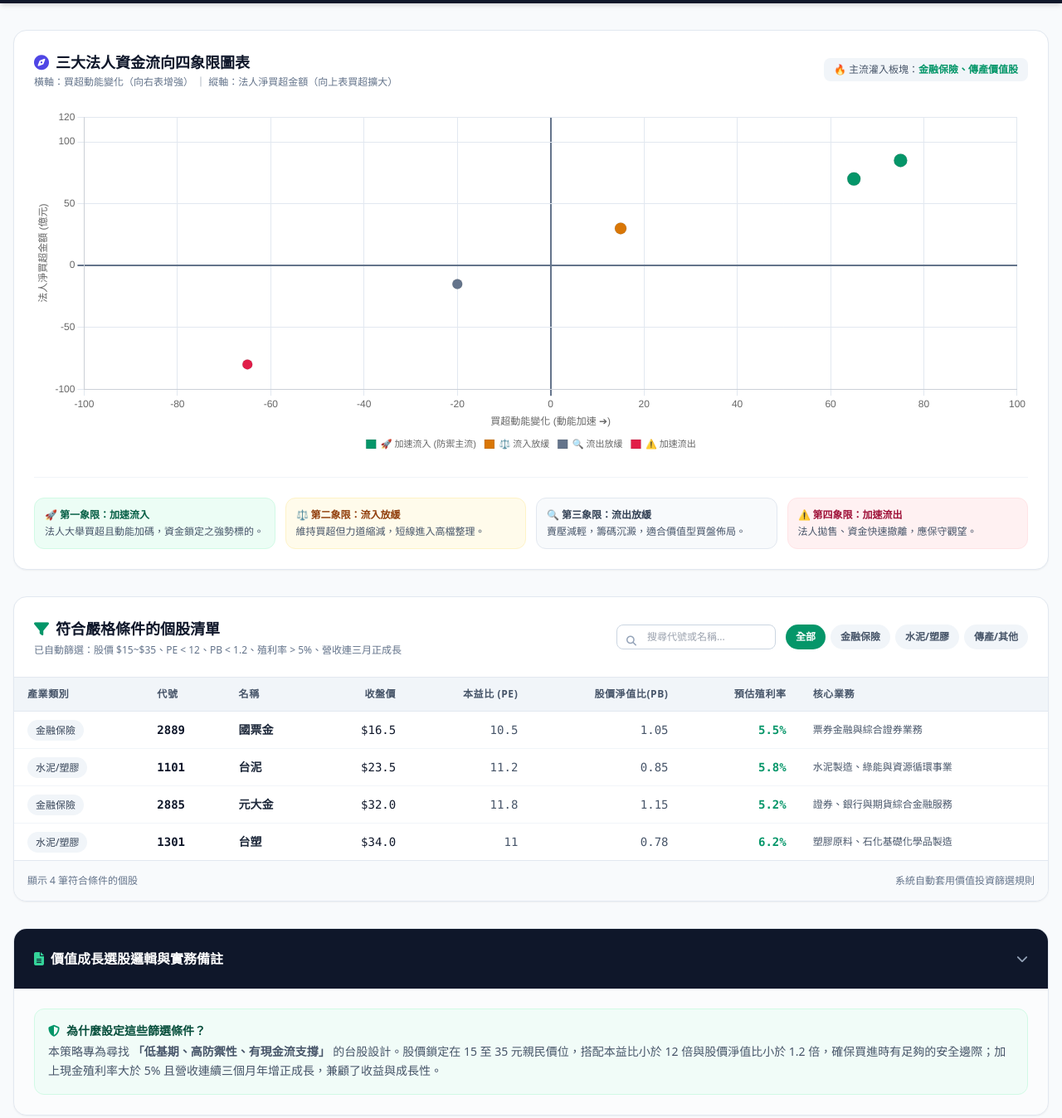
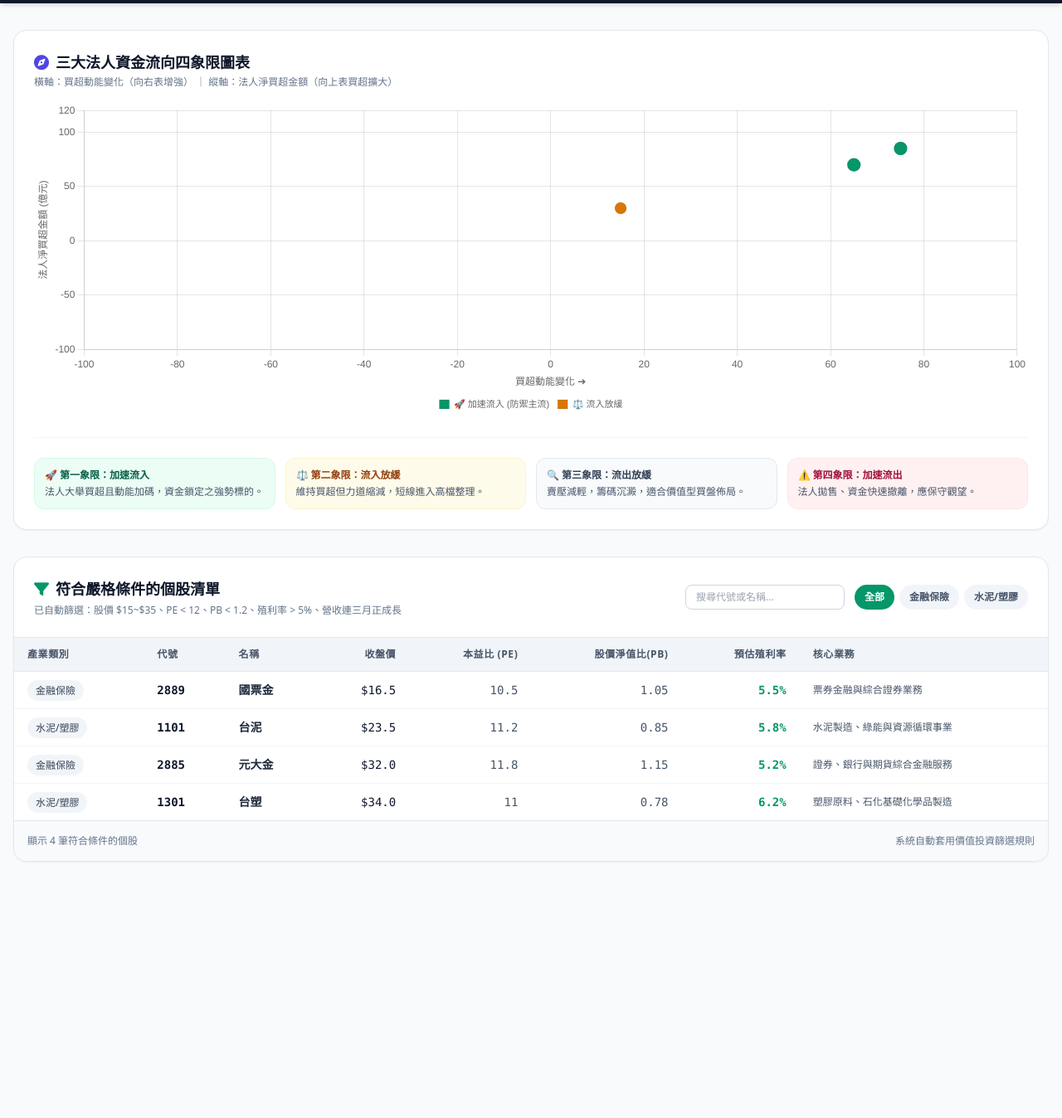
Before and after one commit to testbe2000be-creator/test123, a plain HTML site: page index.html in a window 1280 px wide. Shown: the part 100-1448 px from the top of the page at 83% size. After the commit the page ends 1219 px from the top, so only its background shows below. Drawn offline with nearby package versions, Linux system fonts and the light colour scheme.

Commit message:
index.html

```diff
--- a/index.html
+++ b/index.html
@@ -22,7 +22,7 @@
                 </h1>
                 <p class="text-slate-400 text-sm mt-1">股價 $15~$35 ｜ PE &lt; 12 ｜ PB &lt; 1.2 ｜ 殖利率 &gt; 5% ｜ 近3月營收YoY正成長</p>
             </div>
-            <div class="mt-4 md:mt-0 flex gap-3">
+            <div class="mt-4 md:mt-0">
                 <button onclick="exportCSV()" class="bg-emerald-600 hover:bg-emerald-500 text-white px-4 py-2 rounded-lg text-sm font-medium transition flex items-center gap-2 shadow-sm">
                     <i class="fa-solid fa-download"></i> 匯出篩選 CSV
                 </button>
@@ -35,19 +35,15 @@
 
         <!-- SECTION 1: 三大法人籌碼資金流向四象限圖表 -->
         <section class="bg-white p-6 rounded-2xl shadow-sm border border-slate-200">
-            <div class="flex flex-col md:flex-row justify-between items-start md:items-center mb-6 gap-4">
-                <div>
+            <div class="mb-4">
                 <h2 class="text-lg font-bold text-slate-900 flex items-center gap-2">
                     <i class="fa-solid fa-compass text-indigo-600"></i> 三大法人資金流向四象限圖表
                 </h2>
                 <p class="text-xs text-slate-500 mt-0.5">橫軸：買超動能變化（向右表增強） ｜ 縱軸：法人淨買超金額（向上表買超擴大）</p>
             </div>
-                <div class="flex items-center gap-3 bg-slate-100 px-3 py-1.5 rounded-lg text-xs font-medium text-slate-600">
-                    <span>🔥 主流灌入板塊：<strong class="text-emerald-600">金融保險、傳產價值股</strong></span>
-                </div>
-            </div>
 
-            <div class="relative w-full h-[350px] md:h-[420px]">
+            <!-- 固定高度畫布容器避免空白 -->
+            <div style="width: 100%; height: 380px; position: relative;">
                 <canvas id="quadrantChart"></canvas>
             </div>
 
@@ -84,14 +80,12 @@
                 <!-- 搜尋與產業分類 -->
                 <div class="flex flex-col md:flex-row gap-3 w-full md:w-auto">
                     <div class="relative">
-                        <i class="fa-solid fa-search absolute left-3 top-3 text-slate-400 text-xs"></i>
-                        <input type="text" id="searchInput" placeholder="搜尋代號或名稱..." onkeyup="filterTable()" class="pl-9 pr-4 py-1.5 border border-slate-300 rounded-lg focus:outline-none focus:ring-2 focus:ring-emerald-500 text-xs w-full md:w-48">
+                        <input type="text" id="searchInput" placeholder="搜尋代號或名稱..." onkeyup="filterTable()" class="pl-3 pr-4 py-1.5 border border-slate-300 rounded-lg focus:outline-none focus:ring-2 focus:ring-emerald-500 text-xs w-full md:w-48">
                     </div>
                     <div class="flex gap-1.5 overflow-x-auto pb-1 md:pb-0" id="industryFilters">
                         <button onclick="filterIndustry('全部')" class="industry-btn px-3 py-1 rounded-full text-xs font-semibold bg-emerald-600 text-white transition">全部</button>
                         <button onclick="filterIndustry('金融保險')" class="industry-btn px-3 py-1 rounded-full text-xs font-semibold bg-slate-100 text-slate-600 hover:bg-slate-200 transition">金融保險</button>
                         <button onclick="filterIndustry('水泥/塑膠')" class="industry-btn px-3 py-1 rounded-full text-xs font-semibold bg-slate-100 text-slate-600 hover:bg-slate-200 transition">水泥/塑膠</button>
-                        <button onclick="filterIndustry('傳產/其他')" class="industry-btn px-3 py-1 rounded-full text-xs font-semibold bg-slate-100 text-slate-600 hover:bg-slate-200 transition">傳產/其他</button>
                     </div>
                 </div>
             </div>
@@ -121,34 +115,10 @@
             </div>
         </section>
 
-        <!-- SECTION 3: 價值投資策略白話文備註 -->
-        <section class="bg-white rounded-2xl shadow-sm border border-slate-200 overflow-hidden">
-            <div class="p-6 bg-slate-900 text-white flex justify-between items-center cursor-pointer" onclick="toggleReport()">
-                <div class="flex items-center gap-2">
-                    <i class="fa-solid fa-file-lines text-emerald-400"></i>
-                    <h2 class="text-base font-bold">價值成長選股邏輯與實務備註</h2>
-                </div>
-                <button class="text-slate-400 hover:text-white text-sm">
-                    <i class="fa-solid fa-chevron-down" id="reportChevron"></i>
-                </button>
-            </div>
-            <div id="reportContent" class="p-6 space-y-6 text-sm text-slate-700 bg-slate-50/50">
-                <div class="bg-emerald-50/60 border border-emerald-100 p-4 rounded-xl">
-                    <h3 class="font-bold text-emerald-900 mb-1 flex items-center gap-2">
-                        <i class="fa-solid fa-shield-halved text-emerald-600"></i> 為什麼設定這些篩選條件？
-                    </h3>
-                    <p class="text-slate-600 leading-relaxed">
-                        本策略專為尋找 <strong>「低基期、高防禦性、有現金流支撐」</strong> 的台股設計。股價鎖定在 15 至 35 元親民價位，搭配本益比小於 12 倍與股價淨值比小於 1.2 倍，確保買進時有足夠的安全邊際；加上現金殖利率大於 5% 且營收連續三個月年增正成長，兼顧了收益與成長性。
-                    </p>
-                </div>
-            </div>
-        </section>
-
     </main>
 
-    <!-- JavaScript 篩選與渲染邏輯 -->
+    <!-- JavaScript 邏輯 -->
     <script>
-        // 嚴格符合條件的示範標的資料庫
         const stockData = [
             { industry: "金融保險", code: "2889", name: "國票金", price: 16.5, pe: 10.5, pb: 1.05, yield: 5.5, business: "票券金融與綜合證券業務" },
             { industry: "水泥/塑膠", code: "1101", name: "台泥", price: 23.5, pe: 11.2, pb: 0.85, yield: 5.8, business: "水泥製造、綠能與資源循環事業" },
@@ -226,19 +196,14 @@
             a.click();
         }
 
-        function toggleReport() {
-            const content = document.getElementById('reportContent');
-            const chevron = document.getElementById('reportChevron');
-            content.classList.toggle('hidden');
-            chevron.classList.toggle('rotate-180');
-        }
-
         // 初始化圖表與表格
         window.addEventListener('DOMContentLoaded', () => {
             renderTable(stockData);
 
             const ctx = document.getElementById('quadrantChart').getContext('2d');
-            const quadrantData = {
+            new Chart(ctx, {
+                type: 'scatter',
+                data: {
                     datasets: [
                         {
                             label: '🚀 加速流入 (防禦主流)',
@@ -254,25 +219,9 @@
                             data: [{ x: 15, y: 30, name: '傳統塑化 (台塑)' }],
                             backgroundColor: '#d97706',
                             pointRadius: 7
-                    },
-                    {
-                        label: '🔍 流出放緩',
-                        data: [{ x: -20, y: -15, name: '低檔傳產股' }],
-                        backgroundColor: '#64748b',
-                        pointRadius: 6
-                    },
-                    {
-                        label: '⚠️ 加速流出',
-                        data: [{ x: -65, y: -80, name: '弱勢景氣循環股' }],
-                        backgroundColor: '#e11d48',
-                        pointRadius: 6
                         }
                     ]
-            };
-
-            new Chart(ctx, {
-                type: 'scatter',
-                data: quadrantData,
+                },
                 options: {
                     responsive: true,
                     maintainAspectRatio: false,
@@ -289,14 +238,12 @@
                     },
                     scales: {
                         x: {
-                            title: { display: true, text: '買超動能變化 (動能加速 ➔)' },
-                            min: -100, max: 100,
-                            grid: { color: ctx => ctx.tick.value === 0 ? '#64748b' : '#e2e8f0', lineWidth: ctx => ctx.tick.value === 0 ? 2 : 1 }
+                            title: { display: true, text: '買超動能變化 ➔' },
+                            min: -100, max: 100
                         },
                         y: {
                             title: { display: true, text: '法人淨買超金額 (億元)' },
-                            min: -100, max: 120,
-                            grid: { color: ctx => ctx.tick.value === 0 ? '#64748b' : '#e2e8f0', lineWidth: ctx => ctx.tick.value === 0 ? 2 : 1 }
+                            min: -100, max: 120
                         }
                     }
                 }
```
Lines whose indentation alone changed are shown as unchanged.
